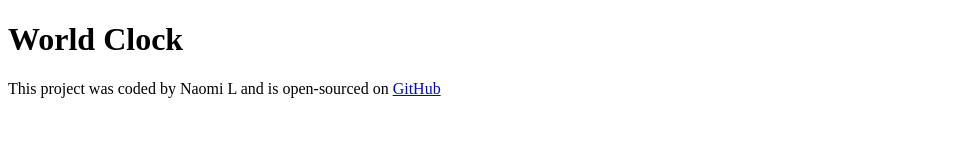
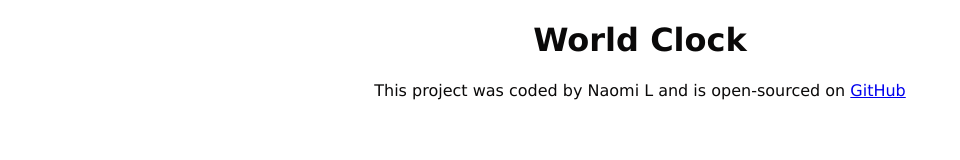
Before and after one commit to naoloui/World-clock-project, a plain HTML site: page index.html in a window 1280 px wide. Shown: the whole page, without its empty margins (0-960 px from the left). Drawn offline with Linux system fonts and the light colour scheme.

Commit message:
CSS and Javascript folders added

```diff
--- /dev/null
+++ b/CSS/styles.css
@@ -0,0 +1,13 @@
+h1 {
+  text-align: center;
+  color: rgb(10, 9, 9);
+  font-family: "Lucida Sans", "Lucida Sans Regular", "Lucida Grande",
+    "Lucida Sans Unicode", Geneva, Verdana, sans-serif;
+}
+
+footer {
+  text-align: center;
+  color: rgb(10, 9, 9);
+  font-family: "Lucida Sans", "Lucida Sans Regular", "Lucida Grande",
+    "Lucida Sans Unicode", Geneva, Verdana, sans-serif;
+}
--- a/index.html
+++ b/index.html
@@ -4,6 +4,7 @@
     <meta charset="UTF-8" />
     <meta http-equiv="X-UA-Compatible" content="IE=edge" />
     <meta name="viewport" content="width=device-width, initial-scale=1.0" />
+    <link rel="stylesheet" href="CSS/styles.css" />
     <title>World Clock</title>
   </head>
   <body>
@@ -13,4 +14,5 @@
       <a href="#" target="_blank">GitHub</a>
     </footer>
   </body>
+  <script src="Javascript/index.js"></script>
 </html>
```
Also changed, not shown: Javascript/index.js (added).
